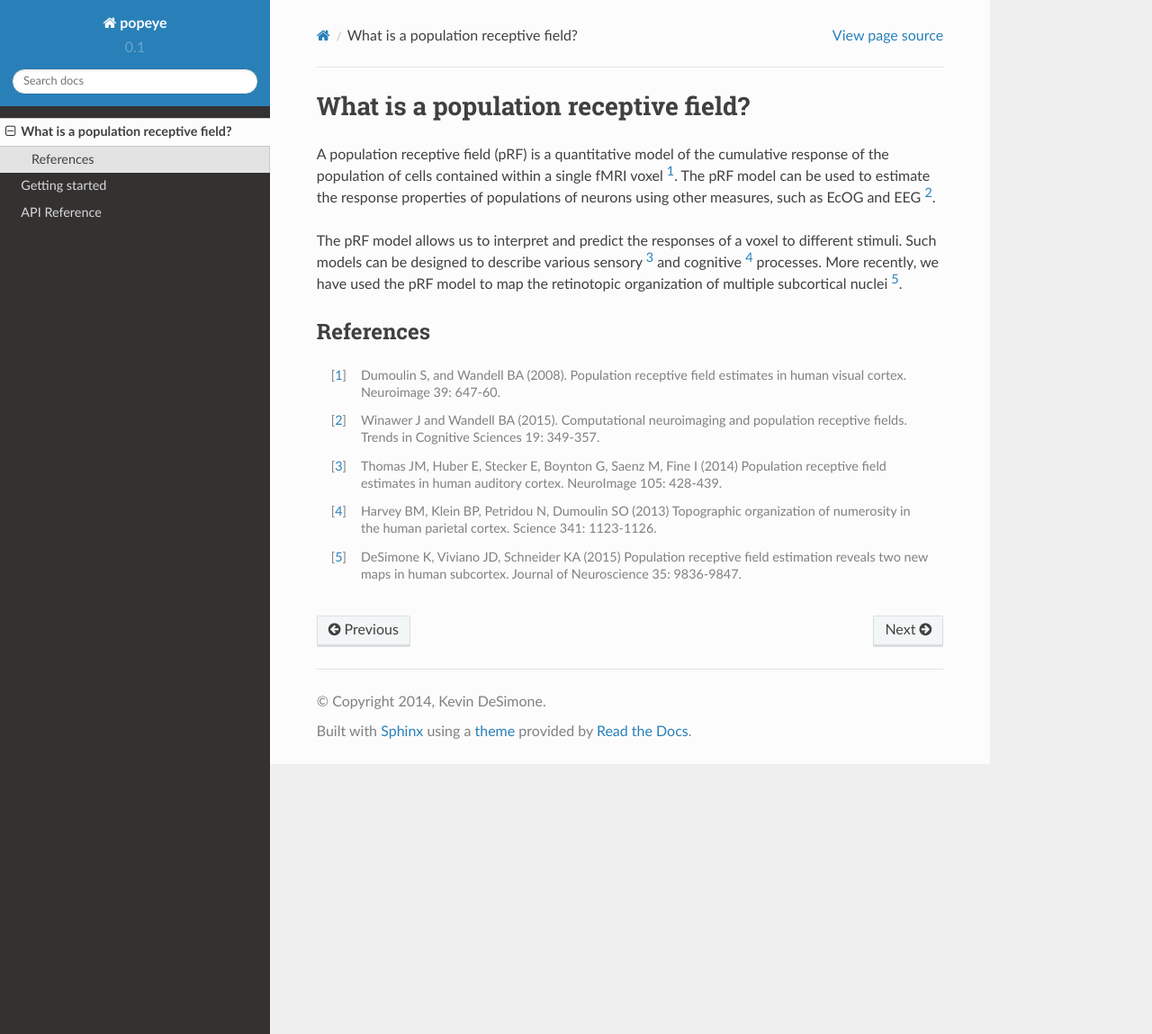
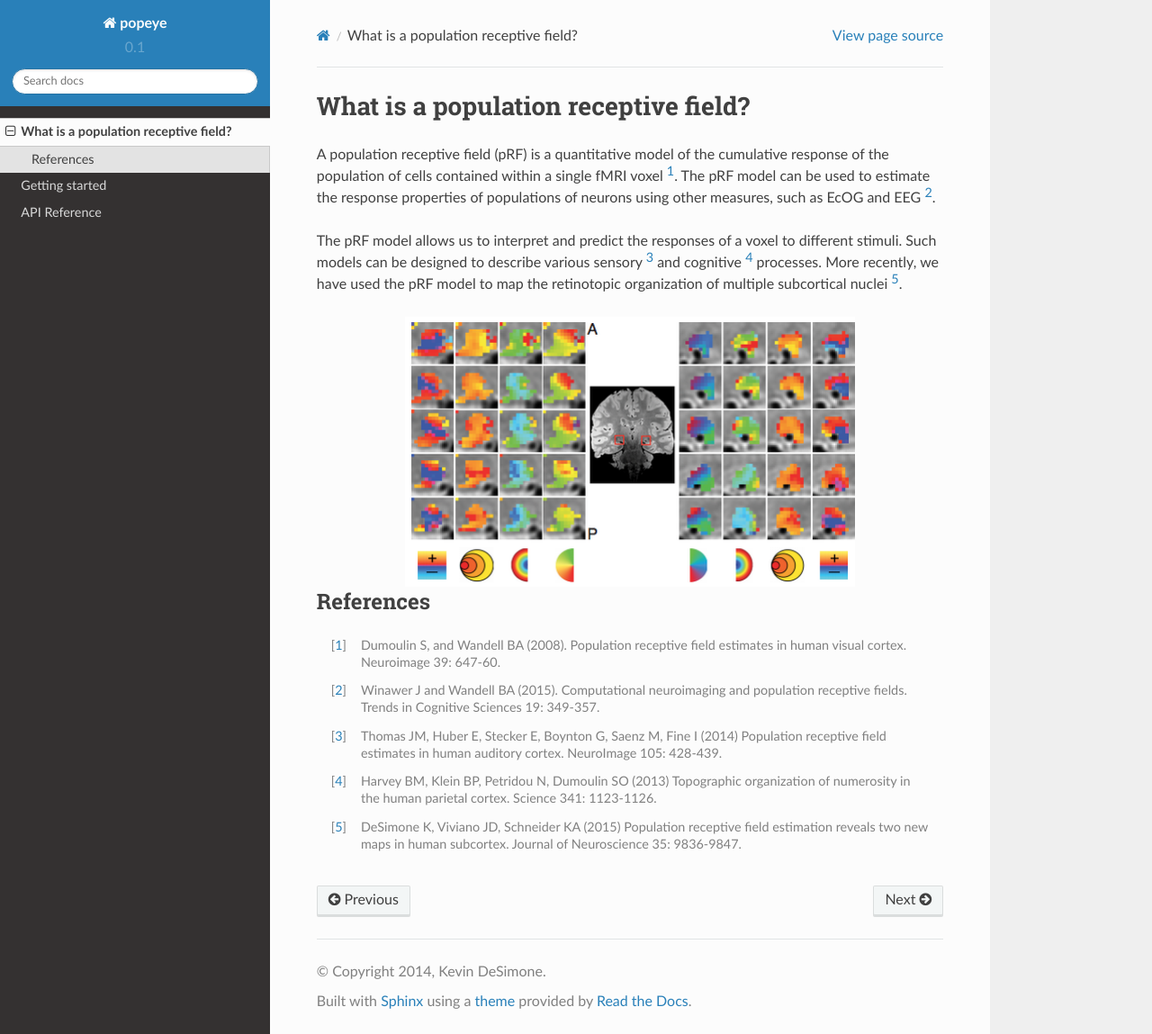
Before and after one commit to kdesimone/popeye, a Sphinx documentation site: the page built from docs/prf.rst, in a window 1280 px wide and 1149 px high. Shown: the whole window at 90% size. Built offline with Sphinx 7.4.7 and the Read the Docs theme 2.0.0, drawn with Linux system fonts in a browser that asks for light colours; formulas are drawn with MathJax 3.

Commit message:
DOC: fixing up doc

```diff
--- a/docs/prf.rst
+++ b/docs/prf.rst
@@ -10,6 +10,12 @@ The pRF model allows us to interpret and predict the responses of a voxel to dif
 Such models can be designed to describe various sensory [3]_ and cognitive [4]_ processes.  More
 recently, we have used the pRF model to map the retinotopic organization of multiple subcortical
 nuclei [5]_.
+
+.. image:: ../images/prf_lgn.png
+    :width: 500px
+    :align: center
+    :height: 300px
+    :alt: alternate text
 
 References
 -----------
--- a/index.html
+++ b/index.html
@@ -52,9 +52,9 @@ $ python
 '0.1.0.dev'
 </font></code></pre><p></p>
 
-<br><h3><a name="welcome" class="anchor" href="#welcome"><span class="octicon octicon-link"></span></a>Sphinx Documentation</h3>
+<br><h3><a name="welcome" class="anchor" href="#welcome"><span class="octicon octicon-link"></span></a> Documentation</h3>
 
-<p>The code below is meant to provide only a small preview of the purpose and organization of popeye.  The sphinx documentation for popeye is available <a href="http://kdesimone.github.io/popeye/docs/_build/html/index.html">here.</a></p>
+<p>The code below is meant to provide only a small preview of the purpose and organization of popeye. The full documentation for popeye is available <a href="http://kdesimone.github.io/popeye/docs/_build/html/index.html">here.</a></p>
 
 
 <br><h3><a name="welcome" class="anchor" href="#welcome"><span class="octicon octicon-link"></span></a>Getting started</h3>
```
Also changed, not shown: 2 other files.
